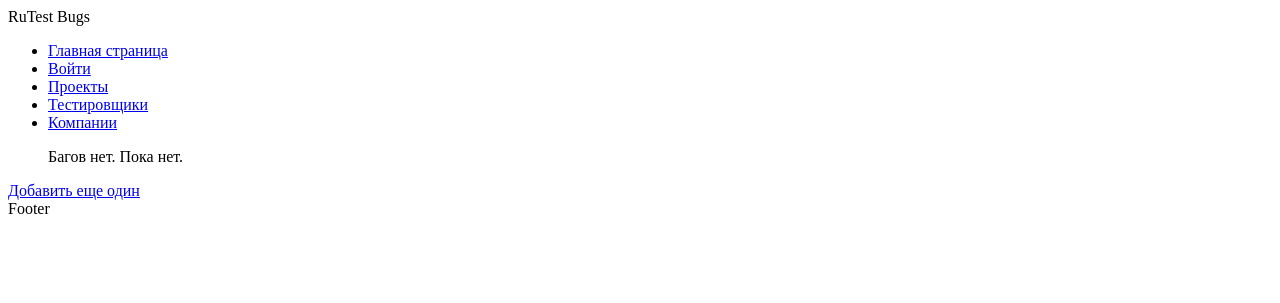
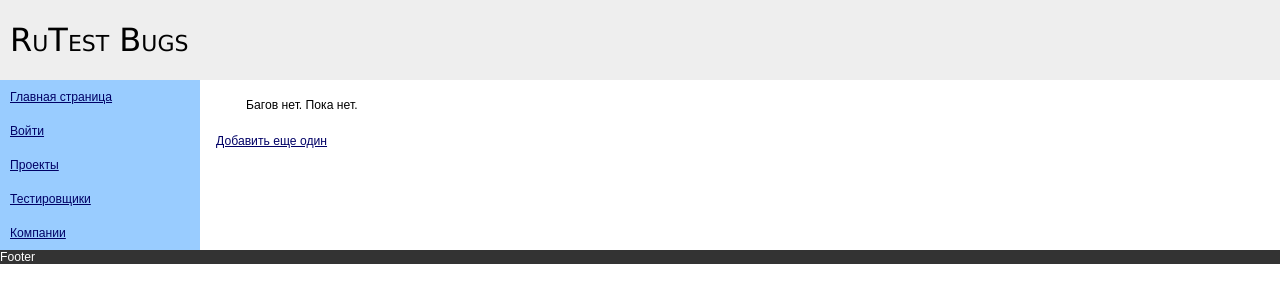
Before and after one commit to Lopic/urtest, a Django app: template bugtracker/templates/buglist.html in a window 1280 px wide. Shown: the top 303 px of the page. Run offline with Django 3.2, Linux system fonts and the light colour scheme; the template is opened without the code that fills it, so the values that code supplies are empty.

Commit message:
Есть простенькая css

```diff
--- a/bugtracker/templates/base.html
+++ b/bugtracker/templates/base.html
@@ -7,7 +7,15 @@
         <title>{% block title %}RuTest{% endblock %}</title>
     </head>
     <body>
-	<div id="header">{% block header %}RuTest{% endblock %}</div>
+        <div id="container">
+            <div id="header"><h1>{% block header %}RuTest{% endblock %}</h1></div>
+            <div id="wrapper">
+                <div id="content">
+                    {% block content %}
+                    <p>{% lorem %}</p>
+                    {% endblock %}
+                </div>
+            </div>
             <div id="sidebar">
                 {% block sidebar %}
                 <ul>
@@ -35,15 +43,11 @@
                 </ul>
                 {% endblock %}
             </div>
-	<div id="content">
-	    {% block content %}
-	    <p>{% lorem %}</p>
-	    {% endblock %}
-	</div>
             <div id="footer">
                 {% block footer %}
                 Footer
                 {% endblock %}
             </div>
+        </div>
     </body>
 </html>
--- a/media/style.css
+++ b/media/style.css
@@ -1,11 +1,19 @@
-#content {
-}
+html,body{margin:0;padding:0}
+body{font: 76% arial,sans-serif}
+p{margin:0 10px 10px}
+a{display:block;color: #006;padding:10px}
+div#header{position:relative}
+div#header h1{font-style: normal; font-weight: normal; font-size: xx-large; font-family: "Lucida Grande", Verdana, Arial, sans-serif; font-variant: small-caps; height:80px;line-height:80px;margin:0;
+padding-left:10px;background: #EEE;}
+div#content p{line-height:1.4}
+div#sidebar{background:#99ccff}
+div#footer{background: #333;color: #FFF}
+div#footer p{margin:0;padding:5px 10px}
+div#footer a{display:inline;padding:0;color: #C6D5FD}
 
-#header {
-}
-
-#footer {
-}
-
-#sidebar {
-}
+div#wrapper{ float:right;width:100%;margin-left:-200px}
+div#content{ padding: 0.5em; margin-left:200px}
+div#sidebar{float:left;width:200px}
+div#footer{clear:both;width:100%}
+#sidebar ul{ padding: 0px; list-style-position: inside; list-style-type: none; margin: 0px; }
+#content h1{ margin-top: 0px; position: relative; }
```
Lines whose indentation alone changed are shown as unchanged.
